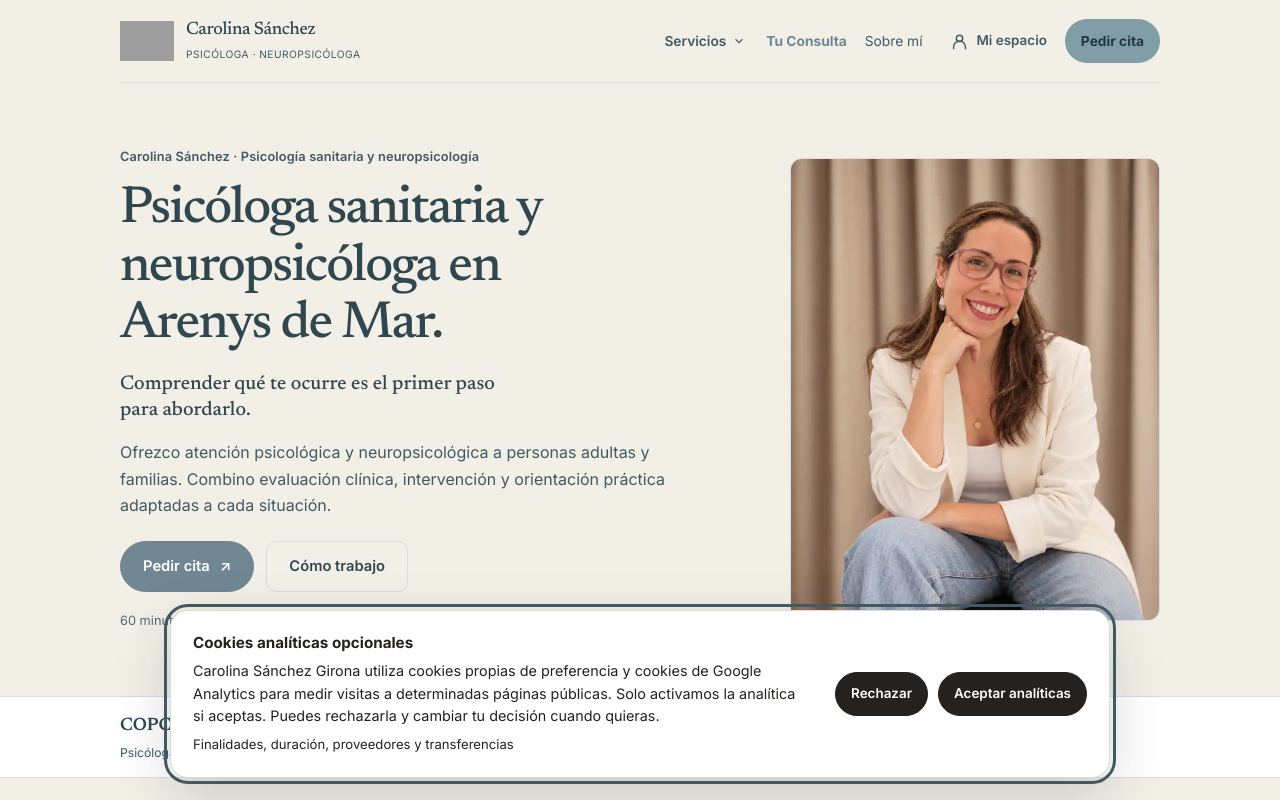
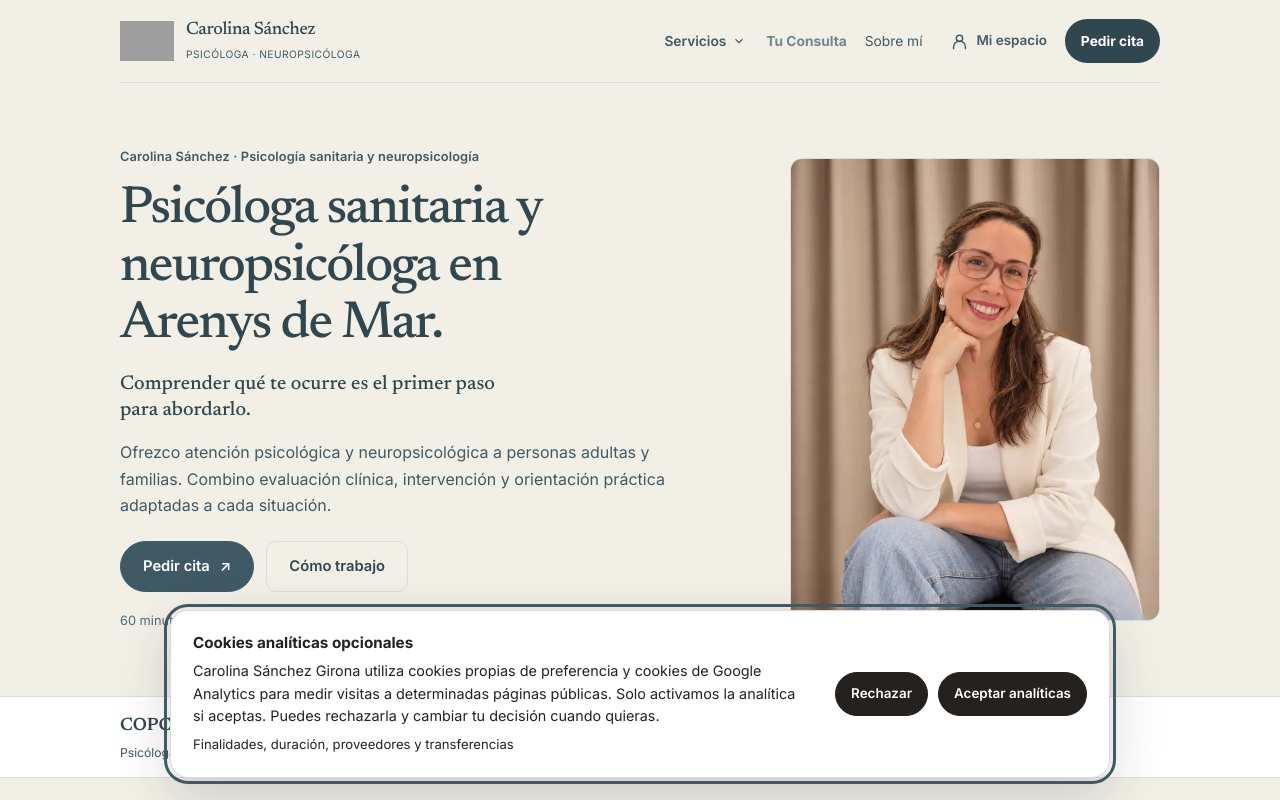
Before and after one commit to carolinasanchezgirona/Portfolio-Carolina, a Next.js app: page / in a window 1280 px wide. In both pictures the pointer is over the link 1112 px from the left and 41 px from the top of the page. Shown: the top 800 px of the page. Built offline with nearby package versions, Linux system fonts and the light colour scheme; grey boxes are pictures that could not be loaded.

Commit message:
Remove conflicting CTA palette override and restore WCAG AA text contrast

```diff
--- a/app/accessibility.css
+++ b/app/accessibility.css
@@ -121,27 +121,30 @@
   .site-crisis-note-inner{font-size:.76rem;}
 }
 
-/* CTA adaptados a la paleta original, conservando estados de foco visibles. */
+/* Contraste accesible para botones: el azul pizarra #708793 con
+   texto blanco no alcanzaba 4,5:1 para texto normal.
+   Se usa su tono oscuro complementario, ya empleado en la tipografía. */
 .editorial-btn-primary,
 .editorial-site .nav a.nav-cta,
+.global-shell .site-booking-cta,
 .article-cta a,
 .booking-submit,
 .calendar-day.is-selected,
 .time-option:hover,
-.time-option.is-selected {
-  background:#708793!important;
-  border-color:#708793!important;
+.time-option.is-selected{
+  background:#405A65!important;
+  border-color:#405A65!important;
   color:#fff!important;
 }
 .editorial-btn-primary:hover,
 .editorial-site .nav a.nav-cta:hover,
+.global-shell .site-booking-cta:hover,
 .article-cta a:hover,
 .booking-submit:hover:not(:disabled){
-  background:#809DA8!important;
-  border-color:#809DA8!important;
-  color:#243840!important;
+  background:#304750!important;
+  border-color:#304750!important;
+  color:#fff!important;
 }
-
 
 /* Preferencias de cookies: discreto, legible, accesible, solo sitio público. */
 body:has(.global-shell) .analytics-consent-settings,
```
